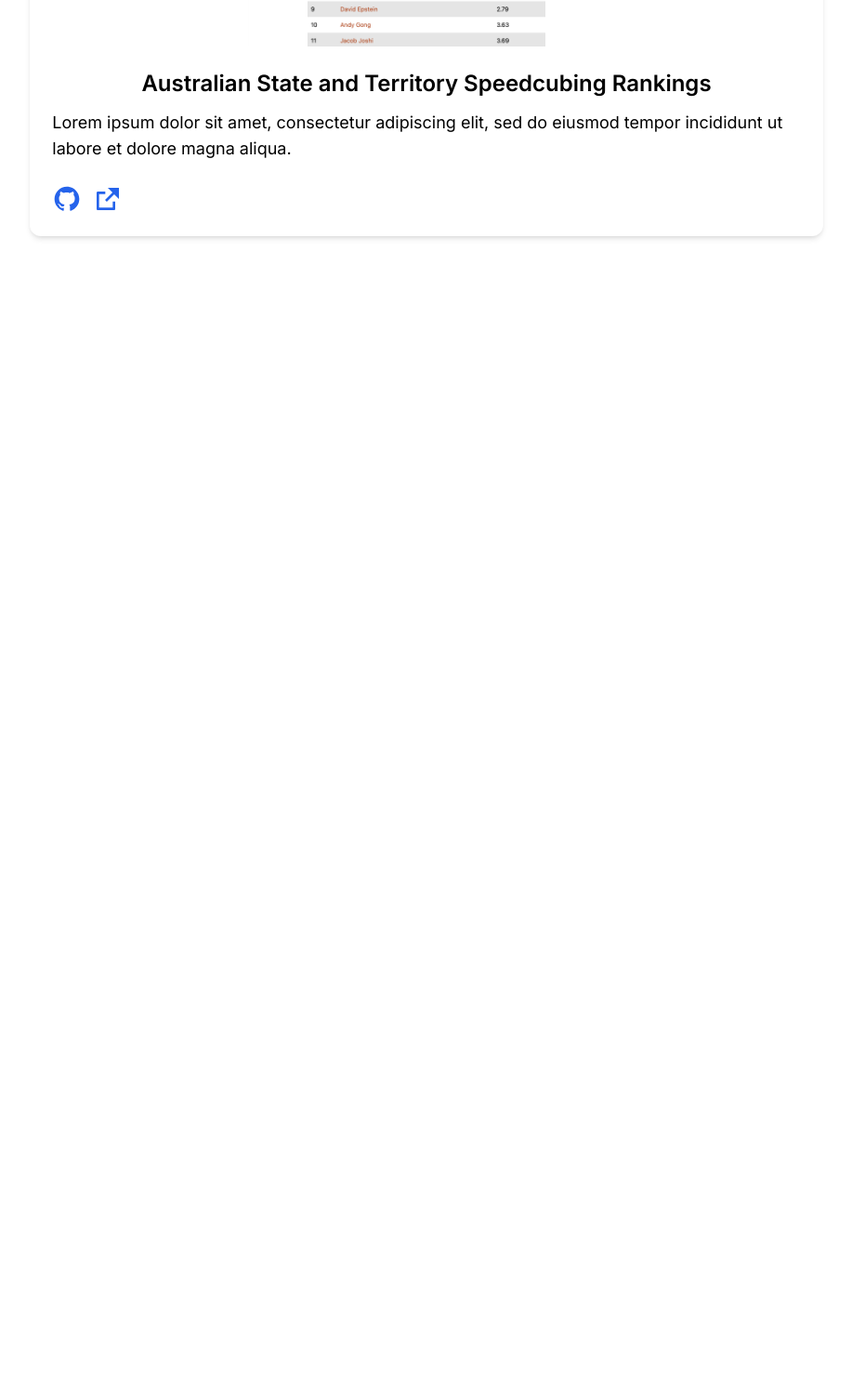
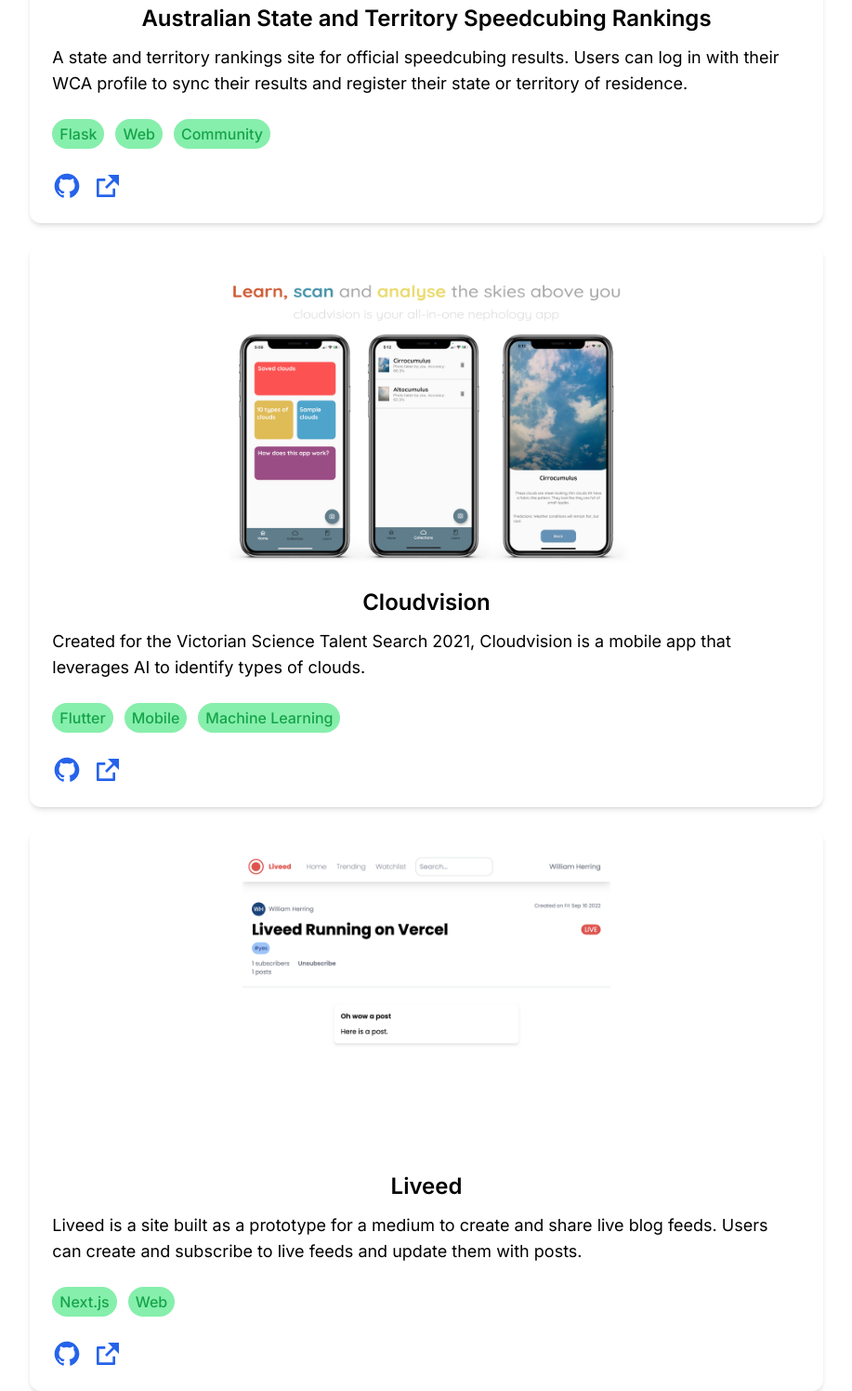
Before and after one commit to coding-cuber/coding-cuber.github.io, a website: page index.html in a window 1280 px wide. Shown: the part 1252-2748 px from the top of the page at 93% size, without its empty margins (181-1098 px from the left). Before the commit the page ends 1600 px from the top, so only its background shows below. Drawn offline with Linux system fonts and the light colour scheme.

Commit message:
projects section complete

```diff
--- a/index.html
+++ b/index.html
@@ -45,15 +45,22 @@
             <a href="#projects" class="text-blue-600 font-semibold text-lg">Scroll for more</a>
         </div>
     </div>
-    <div class="flex h-screen w-screen items-center justify-center">
-        <div id="projects" class="w-2/3 flex flex-col items-center">
-            <h1 class="text-center font-bold text-4xl mb-6">Projects</h1>
-            <div class="flex flex-col items-center shadow-md p-6 rounded-xl">
+    <div class="flex min-h-screen w-screen items-center justify-center">
+        <div id="projects" class="w-2/3 flex flex-col items-center space-y-6">
+            <h1 class="text-center font-bold text-4xl mb-6">Featured Projects</h1>
+            <div class="flex flex-col items-center shadow-md p-6 w-full rounded-xl">
                 <div class="mb-6">
                     <img class="h-80" src="images/ausstaterankings.png">
                 </div>
                 <h2 class="font-semibold text-2xl mb-3">Australian State and Territory Speedcubing Rankings</h2>
-                <p class="text-lg mb-6">Lorem ipsum dolor sit amet, consectetur adipiscing elit, sed do eiusmod tempor incididunt ut labore et dolore magna aliqua.</p>
+                <p class="text-lg mb-6">A state and territory rankings site for official speedcubing results. Users can log in with their
+                    WCA profile to sync their results and register their state or territory of residence.
+                </p>
+                <div class="flex space-x-3 w-full mb-6">
+                    <p class="bg-green-300 text-green-600 font-medium rounded-full p-1 px-2">Flask</p>
+                    <p class="bg-green-300 text-green-600 font-medium rounded-full p-1 px-2">Web</p>
+                    <p class="bg-green-300 text-green-600 font-medium rounded-full p-1 px-2">Community</p>
+                </div>
                 <div class="flex space-x-3 justify-start w-full">
                     <a href="https://github.com/william-herring/ausstaterankings">
                         <svg class="w-8" xmlns="http://www.w3.org/2000/svg" viewBox="0 0 24 24"><path d="M12.001 2C6.47598 2 2.00098 6.475 2.00098 12C2.00098 16.425 4.86348 20.1625 8.83848 21.4875C9.33848 21.575 9.52598 21.275 9.52598 21.0125C9.52598 20.775 9.51348 19.9875 9.51348 19.15C7.00098 19.6125 6.35098 18.5375 6.15098 17.975C6.03848 17.6875 5.55098 16.8 5.12598 16.5625C4.77598 16.375 4.27598 15.9125 5.11348 15.9C5.90098 15.8875 6.46348 16.625 6.65098 16.925C7.55098 18.4375 8.98848 18.0125 9.56348 17.75C9.65098 17.1 9.91348 16.6625 10.201 16.4125C7.97598 16.1625 5.65098 15.3 5.65098 11.475C5.65098 10.3875 6.03848 9.4875 6.67598 8.7875C6.57598 8.5375 6.22598 7.5125 6.77598 6.1375C6.77598 6.1375 7.61348 5.875 9.52598 7.1625C10.326 6.9375 11.176 6.825 12.026 6.825C12.876 6.825 13.726 6.9375 14.526 7.1625C16.4385 5.8625 17.276 6.1375 17.276 6.1375C17.826 7.5125 17.476 8.5375 17.376 8.7875C18.0135 9.4875 18.401 10.375 18.401 11.475C18.401 15.3125 16.0635 16.1625 13.8385 16.4125C14.201 16.725 14.5135 17.325 14.5135 18.2625C14.5135 19.6 14.501 20.675 14.501 21.0125C14.501 21.275 14.6885 21.5875 15.1885 21.4875C19.259 20.1133 21.9999 16.2963 22.001 12C22.001 6.475 17.526 2 12.001 2Z" fill="#2563eb"></path></svg>
@@ -63,6 +70,49 @@
                     </a>
                 </div>
             </div>
+            <div class="flex flex-col items-center shadow-md p-6 w-full rounded-xl">
+                <div class="mb-6">
+                    <img class="h-80" src="images/cloudvision.png">
+                </div>
+                <h2 class="font-semibold text-2xl mb-3">Cloudvision</h2>
+                <p class="text-lg mb-6">Created for the Victorian Science Talent Search 2021, Cloudvision is a mobile app that leverages AI
+                    to identify types of clouds.
+                </p>
+                <div class="flex space-x-3 w-full mb-6">
+                    <p class="bg-green-300 text-green-600 font-medium rounded-full p-1 px-2">Flutter</p>
+                    <p class="bg-green-300 text-green-600 font-medium rounded-full p-1 px-2">Mobile</p>
+                    <p class="bg-green-300 text-green-600 font-medium rounded-full p-1 px-2">Machine Learning</p>
+                </div>
+                <div class="flex space-x-3 justify-start w-full">
+                    <a href="https://github.com/william-herring/cloudvision">
+                        <svg class="w-8" xmlns="http://www.w3.org/2000/svg" viewBox="0 0 24 24"><path d="M12.001 2C6.47598 2 2.00098 6.475 2.00098 12C2.00098 16.425 4.86348 20.1625 8.83848 21.4875C9.33848 21.575 9.52598 21.275 9.52598 21.0125C9.52598 20.775 9.51348 19.9875 9.51348 19.15C7.00098 19.6125 6.35098 18.5375 6.15098 17.975C6.03848 17.6875 5.55098 16.8 5.12598 16.5625C4.77598 16.375 4.27598 15.9125 5.11348 15.9C5.90098 15.8875 6.46348 16.625 6.65098 16.925C7.55098 18.4375 8.98848 18.0125 9.56348 17.75C9.65098 17.1 9.91348 16.6625 10.201 16.4125C7.97598 16.1625 5.65098 15.3 5.65098 11.475C5.65098 10.3875 6.03848 9.4875 6.67598 8.7875C6.57598 8.5375 6.22598 7.5125 6.77598 6.1375C6.77598 6.1375 7.61348 5.875 9.52598 7.1625C10.326 6.9375 11.176 6.825 12.026 6.825C12.876 6.825 13.726 6.9375 14.526 7.1625C16.4385 5.8625 17.276 6.1375 17.276 6.1375C17.826 7.5125 17.476 8.5375 17.376 8.7875C18.0135 9.4875 18.401 10.375 18.401 11.475C18.401 15.3125 16.0635 16.1625 13.8385 16.4125C14.201 16.725 14.5135 17.325 14.5135 18.2625C14.5135 19.6 14.501 20.675 14.501 21.0125C14.501 21.275 14.6885 21.5875 15.1885 21.4875C19.259 20.1133 21.9999 16.2963 22.001 12C22.001 6.475 17.526 2 12.001 2Z" fill="#2563eb"></path></svg>
+                    </a>
+                    <a href="https://apps.apple.com/au/app/cloudvision/id1597605747">
+                        <svg class="w-8" xmlns="http://www.w3.org/2000/svg" viewBox="0 0 24 24"><path d="M10 6V8H5V19H16V14H18V20C18 20.5523 17.5523 21 17 21H4C3.44772 21 3 20.5523 3 20V7C3 6.44772 3.44772 6 4 6H10ZM21 3V12L17.206 8.207L11.2071 14.2071L9.79289 12.7929L15.792 6.793L12 3H21Z" fill="#2563eb"></path></svg>
+                    </a>
+                </div>
+            </div>
+            <div class="flex flex-col items-center shadow-md p-6 w-full rounded-xl">
+                <div class="mb-6">
+                    <img class="h-80" src="images/liveed.png">
+                </div>
+                <h2 class="font-semibold text-2xl mb-3">Liveed</h2>
+                <p class="text-lg mb-6">Liveed is a site built as a prototype for a medium to create and share live blog feeds. Users
+                    can create and subscribe to live feeds and update them with posts.
+                </p>
+                <div class="flex space-x-3 w-full mb-6">
+                    <p class="bg-green-300 text-green-600 font-medium rounded-full p-1 px-2">Next.js</p>
+                    <p class="bg-green-300 text-green-600 font-medium rounded-full p-1 px-2">Web</p>
+                </div>
+                <div class="flex space-x-3 justify-start w-full">
+                    <a href="https://github.com/william-herring/liveed">
+                        <svg class="w-8" xmlns="http://www.w3.org/2000/svg" viewBox="0 0 24 24"><path d="M12.001 2C6.47598 2 2.00098 6.475 2.00098 12C2.00098 16.425 4.86348 20.1625 8.83848 21.4875C9.33848 21.575 9.52598 21.275 9.52598 21.0125C9.52598 20.775 9.51348 19.9875 9.51348 19.15C7.00098 19.6125 6.35098 18.5375 6.15098 17.975C6.03848 17.6875 5.55098 16.8 5.12598 16.5625C4.77598 16.375 4.27598 15.9125 5.11348 15.9C5.90098 15.8875 6.46348 16.625 6.65098 16.925C7.55098 18.4375 8.98848 18.0125 9.56348 17.75C9.65098 17.1 9.91348 16.6625 10.201 16.4125C7.97598 16.1625 5.65098 15.3 5.65098 11.475C5.65098 10.3875 6.03848 9.4875 6.67598 8.7875C6.57598 8.5375 6.22598 7.5125 6.77598 6.1375C6.77598 6.1375 7.61348 5.875 9.52598 7.1625C10.326 6.9375 11.176 6.825 12.026 6.825C12.876 6.825 13.726 6.9375 14.526 7.1625C16.4385 5.8625 17.276 6.1375 17.276 6.1375C17.826 7.5125 17.476 8.5375 17.376 8.7875C18.0135 9.4875 18.401 10.375 18.401 11.475C18.401 15.3125 16.0635 16.1625 13.8385 16.4125C14.201 16.725 14.5135 17.325 14.5135 18.2625C14.5135 19.6 14.501 20.675 14.501 21.0125C14.501 21.275 14.6885 21.5875 15.1885 21.4875C19.259 20.1133 21.9999 16.2963 22.001 12C22.001 6.475 17.526 2 12.001 2Z" fill="#2563eb"></path></svg>
+                    </a>
+                    <a href="https://liveed.vercel.app/">
+                        <svg class="w-8" xmlns="http://www.w3.org/2000/svg" viewBox="0 0 24 24"><path d="M10 6V8H5V19H16V14H18V20C18 20.5523 17.5523 21 17 21H4C3.44772 21 3 20.5523 3 20V7C3 6.44772 3.44772 6 4 6H10ZM21 3V12L17.206 8.207L11.2071 14.2071L9.79289 12.7929L15.792 6.793L12 3H21Z" fill="#2563eb"></path></svg>
+                    </a>
+                </div>
+            </div>
     </div>
 </body>
 </html>
```
Also changed, not shown: dist/output.css, images/cloudvision.png (added), images/liveed.png (added).
